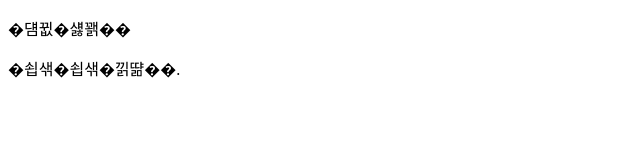
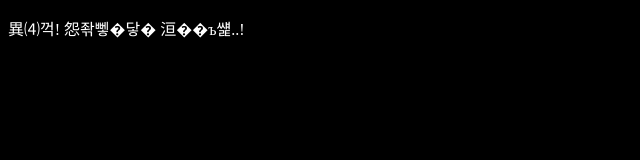
Before and after one commit to Simcat13/simcat13.github.io, a plain HTML site: page index.html in a window 1280 px wide. Shown: the whole page, without its empty margins (0-640 px from the left). Drawn offline with Linux system fonts and the light colour scheme.

Commit message:
Update index.html
ㅇㅇ

```diff
--- a/index.html
+++ b/index.html
@@ -12,8 +12,10 @@
 <title>돼지는 귀여워</title>
 </head>
 
-<P>안녕하세요</P>
-<body>
-<P>야옹야옹입니다.</P>
+<p style="color:#FFFFFF"><bold>충격! 고양이가 귀여워..!</bold></P>
+<body style="background-color: black;">
+
+
+<p style="color:wihte">고양이는 왜 귀여운가 그것이 알고싶다..!</P>
 </body>
 </html>
```
